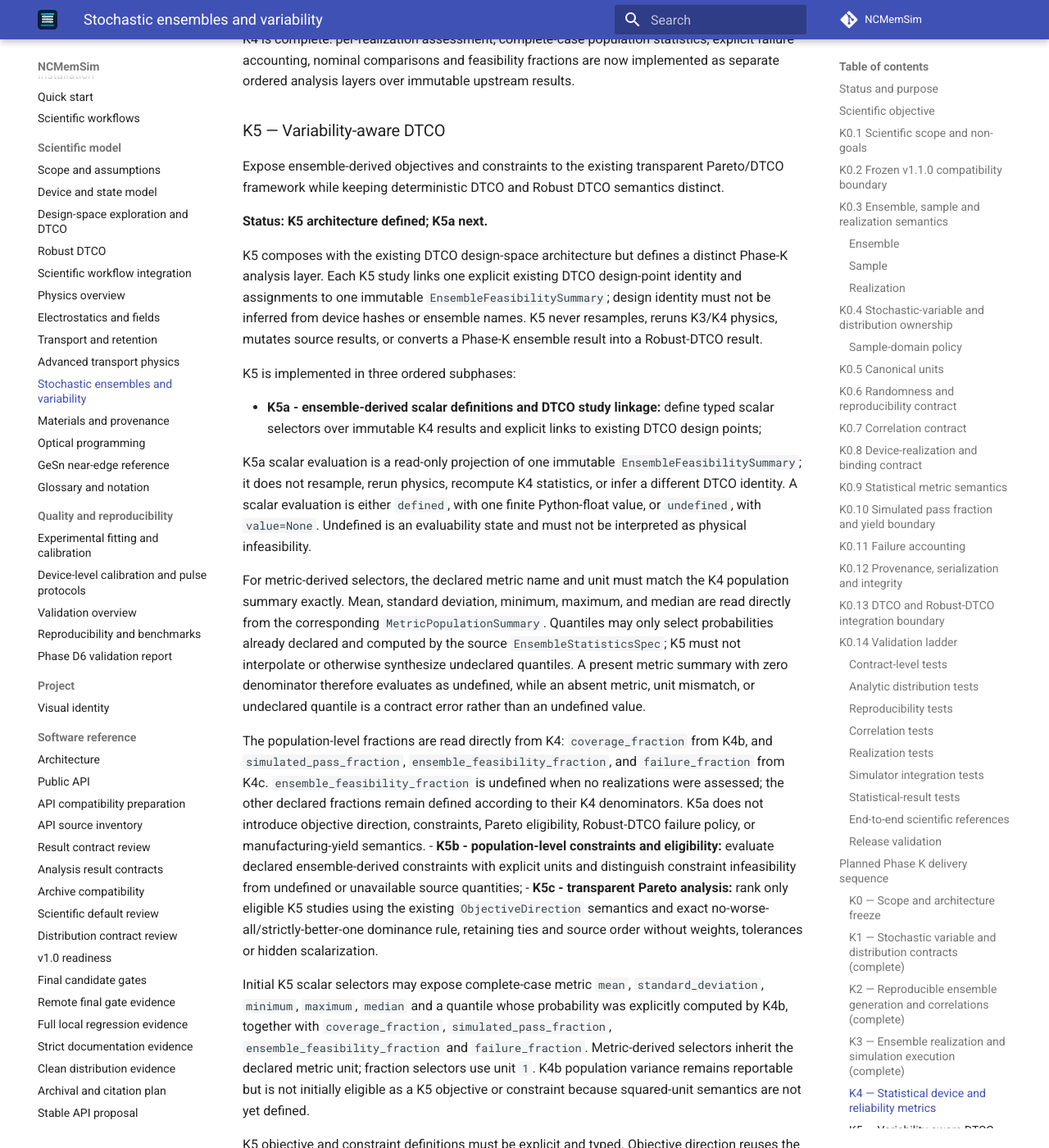
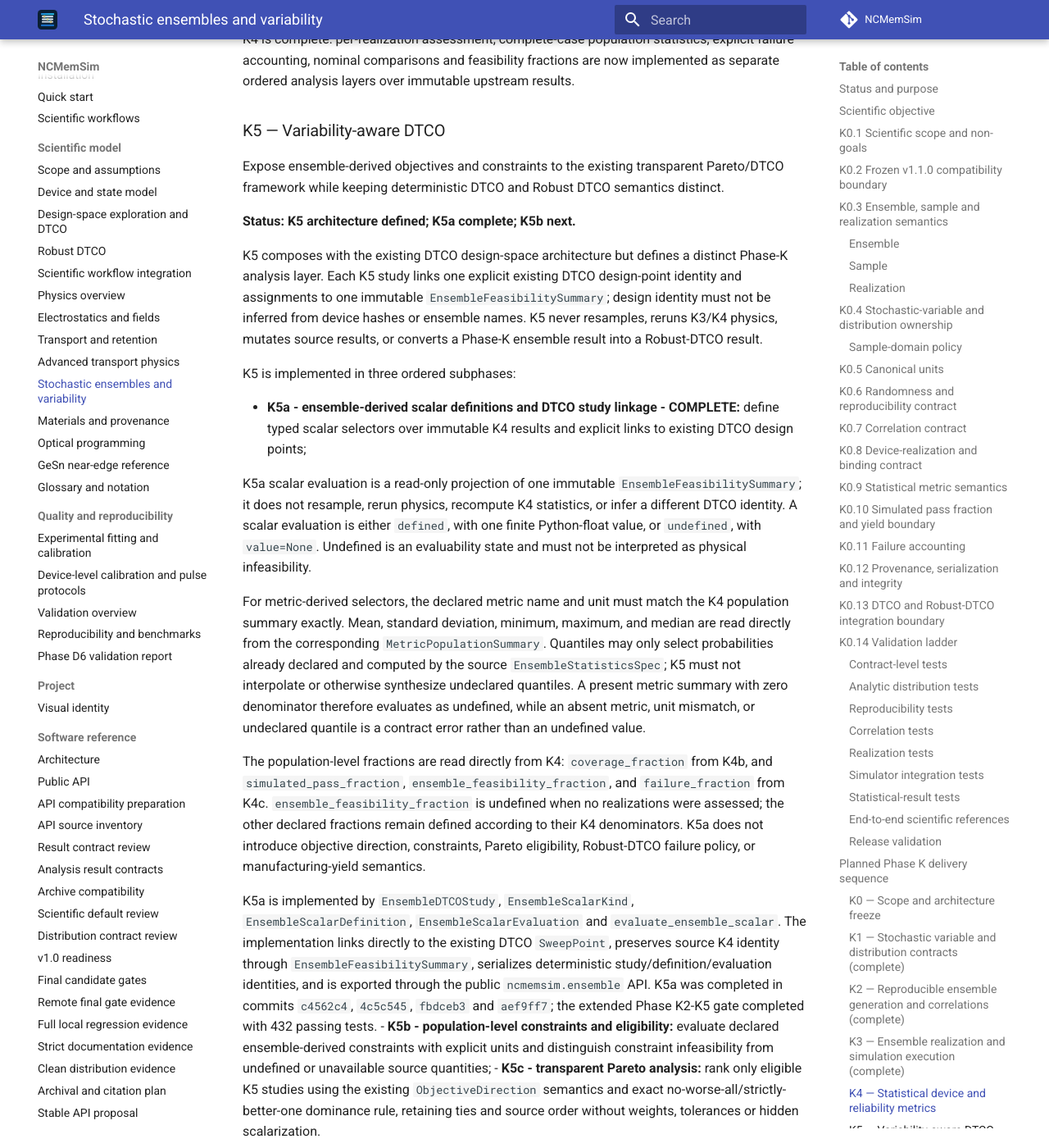
Before and after one commit to ocojocaru/NCMemSim, an MkDocs documentation site: the page built from docs/stochastic_ensembles.md, in a window 1280 px wide and 1400 px high, scrolled down 21123 px. Shown: the whole window at 82% size. Built offline with MkDocs 1.6.1 and Material for MkDocs 9.7.7, drawn with Linux system fonts in a browser that asks for light colours; comment, search, counter and statistics services are not loaded.

Commit message:
Mark Phase K5a scalar evaluation complete

```diff
--- a/docs/stochastic_ensembles.md
+++ b/docs/stochastic_ensembles.md
@@ -719,19 +719,21 @@ K4 is complete: per-realization assessment, complete-case population statistics,
 
 Expose ensemble-derived objectives and constraints to the existing transparent Pareto/DTCO framework while keeping deterministic DTCO and Robust DTCO semantics distinct.
 
-**Status: K5 architecture defined; K5a next.**
+**Status: K5 architecture defined; K5a complete; K5b next.**
 
 K5 composes with the existing DTCO design-space architecture but defines a distinct Phase-K analysis layer. Each K5 study links one explicit existing DTCO design-point identity and assignments to one immutable `EnsembleFeasibilitySummary`; design identity must not be inferred from device hashes or ensemble names. K5 never resamples, reruns K3/K4 physics, mutates source results, or converts a Phase-K ensemble result into a Robust-DTCO result.
 
 K5 is implemented in three ordered subphases:
 
-- **K5a - ensemble-derived scalar definitions and DTCO study linkage:** define typed scalar selectors over immutable K4 results and explicit links to existing DTCO design points;
+- **K5a - ensemble-derived scalar definitions and DTCO study linkage - COMPLETE:** define typed scalar selectors over immutable K4 results and explicit links to existing DTCO design points;
 
 K5a scalar evaluation is a read-only projection of one immutable `EnsembleFeasibilitySummary`; it does not resample, rerun physics, recompute K4 statistics, or infer a different DTCO identity. A scalar evaluation is either `defined`, with one finite Python-float value, or `undefined`, with `value=None`. Undefined is an evaluability state and must not be interpreted as physical infeasibility.
 
 For metric-derived selectors, the declared metric name and unit must match the K4 population summary exactly. Mean, standard deviation, minimum, maximum, and median are read directly from the corresponding `MetricPopulationSummary`. Quantiles may only select probabilities already declared and computed by the source `EnsembleStatisticsSpec`; K5 must not interpolate or otherwise synthesize undeclared quantiles. A present metric summary with zero denominator therefore evaluates as undefined, while an absent metric, unit mismatch, or undeclared quantile is a contract error rather than an undefined value.
 
 The population-level fractions are read directly from K4: `coverage_fraction` from K4b, and `simulated_pass_fraction`, `ensemble_feasibility_fraction`, and `failure_fraction` from K4c. `ensemble_feasibility_fraction` is undefined when no realizations were assessed; the other declared fractions remain defined according to their K4 denominators. K5a does not introduce objective direction, constraints, Pareto eligibility, Robust-DTCO failure policy, or manufacturing-yield semantics.
+
+K5a is implemented by `EnsembleDTCOStudy`, `EnsembleScalarKind`, `EnsembleScalarDefinition`, `EnsembleScalarEvaluation` and `evaluate_ensemble_scalar`. The implementation links directly to the existing DTCO `SweepPoint`, preserves source K4 identity through `EnsembleFeasibilitySummary`, serializes deterministic study/definition/evaluation identities, and is exported through the public `ncmemsim.ensemble` API. K5a was completed in commits `c4562c4`, `4c5c545`, `fbdceb3` and `aef9ff7`; the extended Phase K2-K5 gate completed with 432 passing tests.
 - **K5b - population-level constraints and eligibility:** evaluate declared ensemble-derived constraints with explicit units and distinguish constraint infeasibility from undefined or unavailable source quantities;
 - **K5c - transparent Pareto analysis:** rank only eligible K5 studies using the existing `ObjectiveDirection` semantics and exact no-worse-all/strictly-better-one dominance rule, retaining ties and source order without weights, tolerances or hidden scalarization.
 
```
